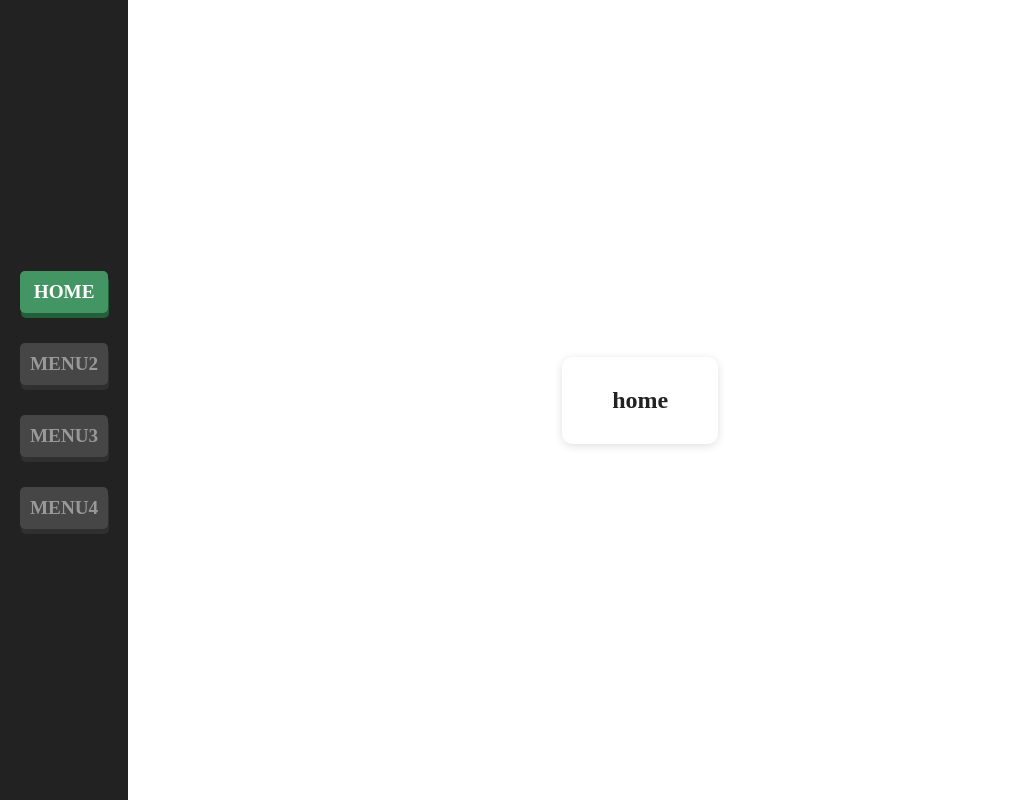
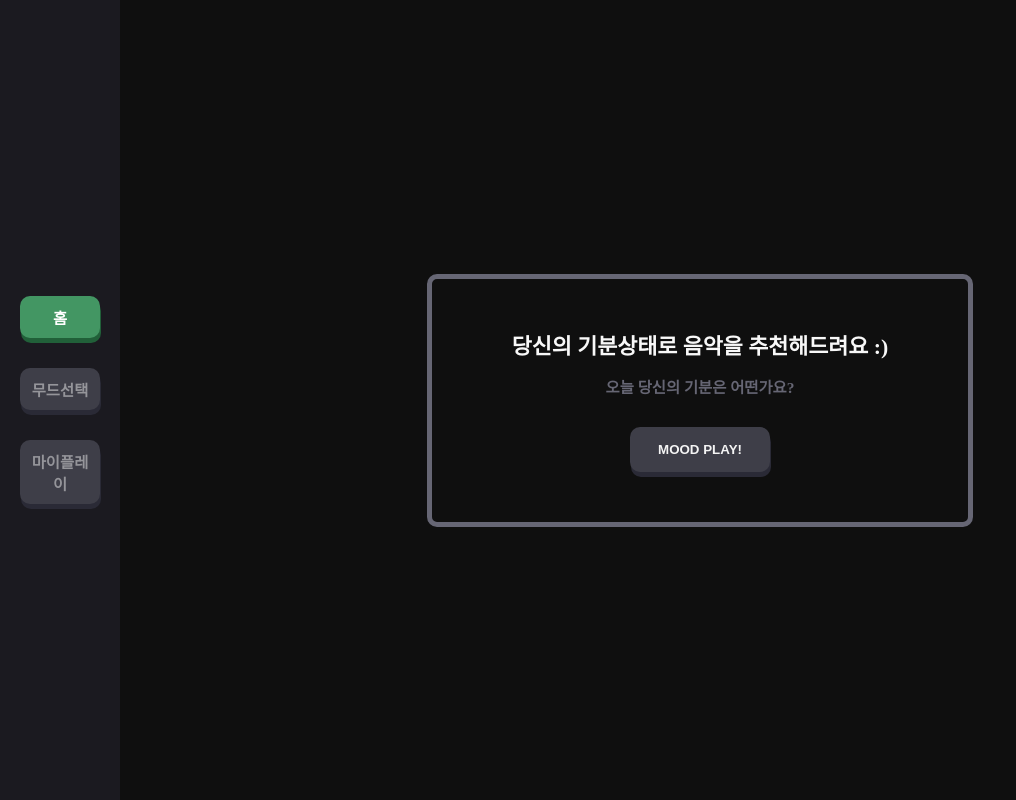
Before and after one commit to rkddbs1031/board, a Vue app: page / in a window 1280 px wide. Shown: the whole page, without its empty margins (0-1016 px from the left). Built offline with nearby package versions, Linux system fonts and the light colour scheme.

Commit message:
[ADD] home 수정 및 라우터 수정

```diff
--- a/src/assets/layouts/Layout.vue
+++ b/src/assets/layouts/Layout.vue
@@ -22,8 +22,8 @@ export default {
   display: flex;
 }
 main {
-  max-width: 80%;
   display: flex;
   flex: 1 0 auto;
+  background: rgb(15, 15, 15);;
 }
 </style>
--- a/src/assets/layouts/nav/Navigation.vue
+++ b/src/assets/layouts/nav/Navigation.vue
@@ -4,8 +4,9 @@
       :to="item.to"
       v-for="(item, idx) in navItems"
       :key="`item.title-${idx}`"
-      >{{ item.title }}</router-link
     >
+      {{ item.title }}
+    </router-link>
   </div>
 </template>
 <script>
@@ -26,19 +27,20 @@ export default {
   flex-direction: column;
   justify-content: center;
   height: 100vh;
+  width: 120px;
   padding: 20px;
-  background: #222;
+  background: rgb(27, 26, 32);
 }
 
 #nav a {
   font-weight: bold;
   color: rgba(255, 255, 255, 0.452);
   display: block;
-  font-size: 1.5vw;
+  font-size: 1.2vw;
   padding: 10px;
-  border-radius: 5px;
-  background: #464646;
-  box-shadow: 1px 5px #303030;
+  border-radius: 10px;
+  background: rgb(62 62 72);
+  box-shadow: 1px 5px #2a2a36;
   margin-bottom: 30px;
   transition: 0.3s;
   text-align: center;
--- a/src/assets/layouts/nav/navItems.js
+++ b/src/assets/layouts/nav/navItems.js
@@ -1,18 +1,14 @@
 export default [
   {
-    title: "HOME",
+    title: "홈",
     to: "/",
   },
   {
-    title: "MENU2",
-    to: "/about",
+    title: "무드선택",
+    to: "/mood",
   },
   {
-    title: "MENU3",
-    to: "/menu3",
-  },
-  {
-    title: "MENU4",
-    to: "/menu4",
+    title: "마이플레이",
+    to: "/myPlay",
   },
 ];
--- a/src/components/home/Home.vue
+++ b/src/components/home/Home.vue
@@ -1,7 +1,9 @@
 <template>
   <section id="section1">
     <div class="section1">
-      <h2>home</h2>
+      <h3>당신의 기분상태로 음악을 추천해드려요 :)</h3>
+      <span> 오늘 당신의 기분은 어떤가요? </span>
+      <button @click="goMood" class="goMood">MOOD PLAY!</button>
     </div>
   </section>
 </template>
@@ -10,6 +12,13 @@ export default {
   name: "Home",
   data() {
     return {};
+  },
+  methods: {
+    goMood() {
+      setTimeout(() => {
+        this.$router.push('/mood');
+      },500)
+    },
   },
 };
 </script>
@@ -22,13 +31,40 @@ export default {
   justify-content: center;
 }
 .section1 {
-  background: #fff;
-  padding: 30px 50px;
+  padding: 50px 80px;
+  text-align: center;
+  color: #fff;
+  border: 5px solid #666674;
   border-radius: 10px;
-  box-shadow: rgba(99, 99, 99, 0.2) 0px 2px 8px 0px;
-  text-align: center;
 }
-h2 {
-  color: #222;
+h3 {
+  color: #f8f8f8;
+  margin-bottom: 15px;
+  font-size: 1.7vw;
+}
+span {
+  color: #666674;
+  font-size: 1.2vw;
+  font-weight: bold;
+}
+.goMood {
+  display: block;
+  width: 140px;
+  margin: 30px auto 0;
+  border-radius: 10px;
+  background: rgb(62 62 72);
+  box-shadow: 1px 5px #2a2a36;
+  padding: 15px;
+  border: none;
+  color: #f4f4f4;
+  font-weight: bold;
+  transition: 0.3s;
+  cursor: pointer;
+}
+.goMood:active {
+  background: #439663;
+  box-shadow: 1px 2px #216039;
+  color: #fff;
+  transform: translateY(5px);
 }
 </style>
--- /dev/null
+++ b/src/components/mood/Mood.vue
@@ -0,0 +1,13 @@
+<template>
+  <div>mood</div>
+</template>
+<script>
+export default {
+  name: 'Mood',
+  data() {
+    return {
+
+    };
+  },
+};
+</script>
--- /dev/null
+++ b/src/components/myplay/Myplay.vue
@@ -0,0 +1,13 @@
+<template>
+  <div>Myplay</div>
+</template>
+<script>
+export default {
+  name: 'Myplay',
+  data() {
+    return {
+
+    };
+  },
+};
+</script>
--- a/src/router/index.js
+++ b/src/router/index.js
@@ -5,8 +5,9 @@ Vue.use(Router);
 
 const Layout = () => import("@/assets/layouts/Layout.vue");
 
-const Home = () => import("@/components/home/Home.vue");
-const About = () => import("@/views/About.vue");
+const Home = () => import("@/views/Home.vue");
+const Mood = () => import("@/components/mood/Mood.vue");
+const Myplay = () => import("@/components/myplay/Myplay.vue");
 
 const router = new Router({
   mode: "history",
@@ -22,9 +23,14 @@ const router = new Router({
           component: Home,
         },
         {
-          path: "/about",
-          name: "About",
-          component: About,
+          path: "/mood",
+          name: "Mood",
+          component: Mood,
+        },
+        {
+          path: "/myplay",
+          name: "Myplay",
+          component: Myplay,
         },
       ],
     },
--- a/src/views/About.vue
+++ /dev/null
@@ -1,5 +0,0 @@
-<template>
-  <div class="about">
-    <h1>This is an about page</h1>
-  </div>
-</template>
--- a/src/views/Home.vue
+++ b/src/views/Home.vue
@@ -1,18 +1,15 @@
 <template>
-  <div class="home">
-    <img alt="Vue logo" src="../assets/logo.png" />
-    <HelloWorld msg="Welcome to Your Vue.js App" />
-  </div>
+  <Home />
 </template>
-
 <script>
-// @ is an alias to /src
-import HelloWorld from "@/components/HelloWorld.vue";
+import Home from '@/components/home/Home.vue';
 
 export default {
-  name: "Home",
+  data: () => ({
+
+  }),
   components: {
-    HelloWorld,
+    Home,
   },
 };
 </script>
```
